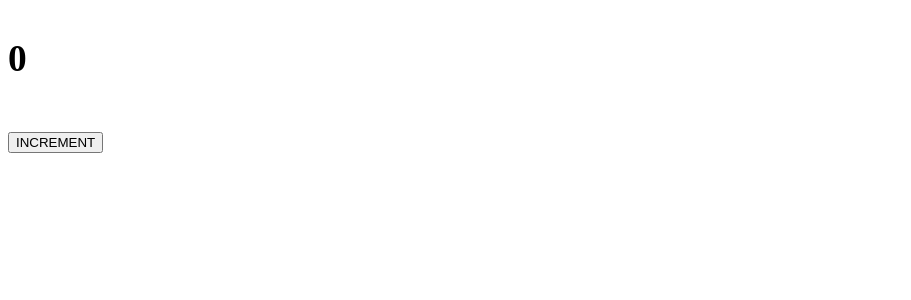
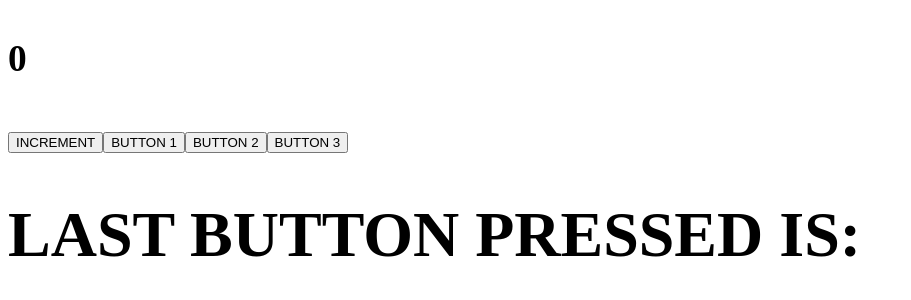
Before and after one commit to MarcoSpicuzza/Develhope-React, a React (Create React App) app in the folder exercises/: page / in a window 1280 px wide. Shown: the top 300 px of the page, without its empty margins (0-911 px from the left). Built offline with nearby package versions, Linux system fonts and the light colour scheme.

Commit message:
Exercise Events_03 done

```diff
--- a/exercises/src/App.js
+++ b/exercises/src/App.js
@@ -1,12 +1,14 @@
 import React from "react";
 import { ClickCounter } from "./ClickCounter";
+import { ClickTracker } from "./ClickTracker";
 
 export class App extends React.Component {
   render() {
     return (
        <>
           <h1>
-              <ClickCounter/>
+              <ClickCounter />
+              <ClickTracker />
           </h1>
        </>
     );
--- /dev/null
+++ b/exercises/src/ClickTracker.js
@@ -0,0 +1,26 @@
+import React from "react";
+
+export class ClickTracker extends React.Component {
+    state = {
+        button: '',
+    }
+
+    eventHandler = (event) => {
+        this.setState((state) => {
+            return {
+                button: (state.button = event.target.innerText),
+            }
+        })
+    }
+
+    render() {
+        return (
+             <>
+                <button onClick={this.eventHandler}>BUTTON 1</button>
+                <button onClick={this.eventHandler}>BUTTON 2</button>
+                <button onClick={this.eventHandler}>BUTTON 3</button>
+                <h1>LAST BUTTON PRESSED IS: {this.state.button}</h1>
+             </>
+        );
+    }
+}
```
